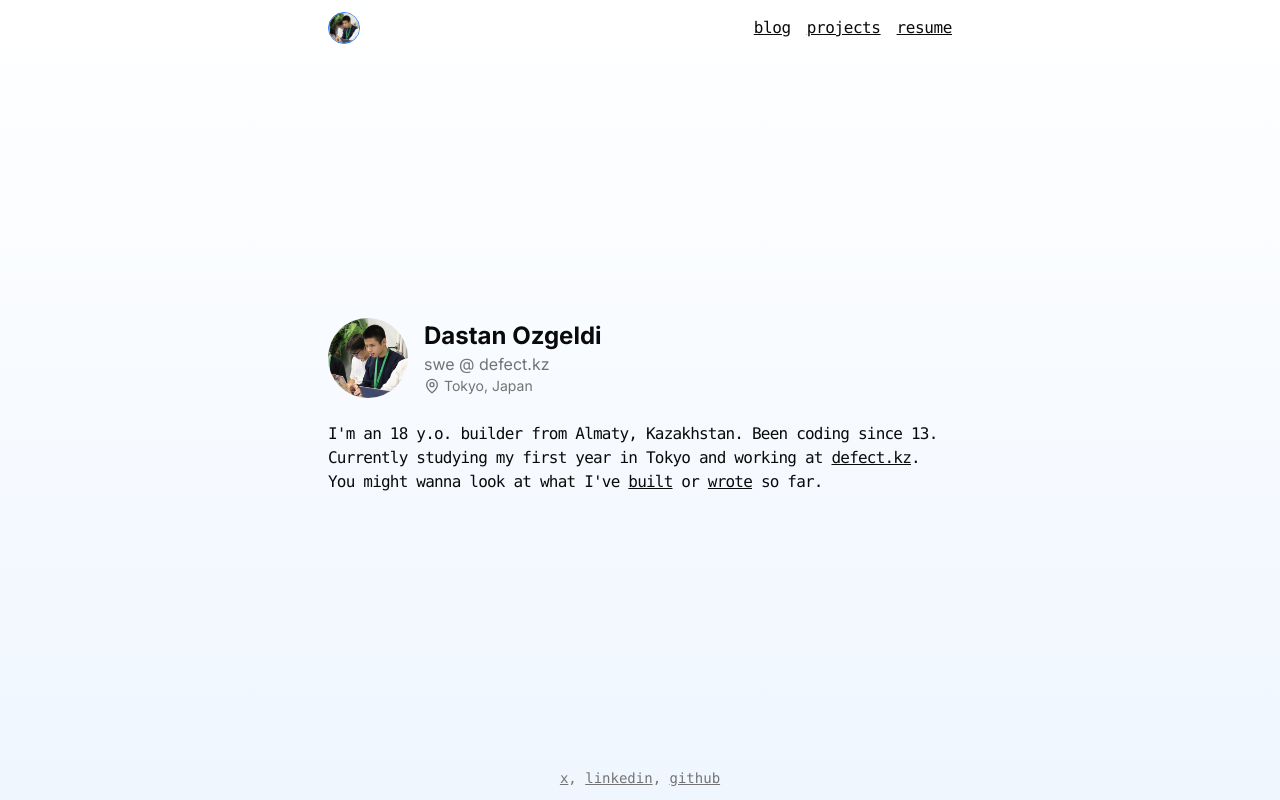
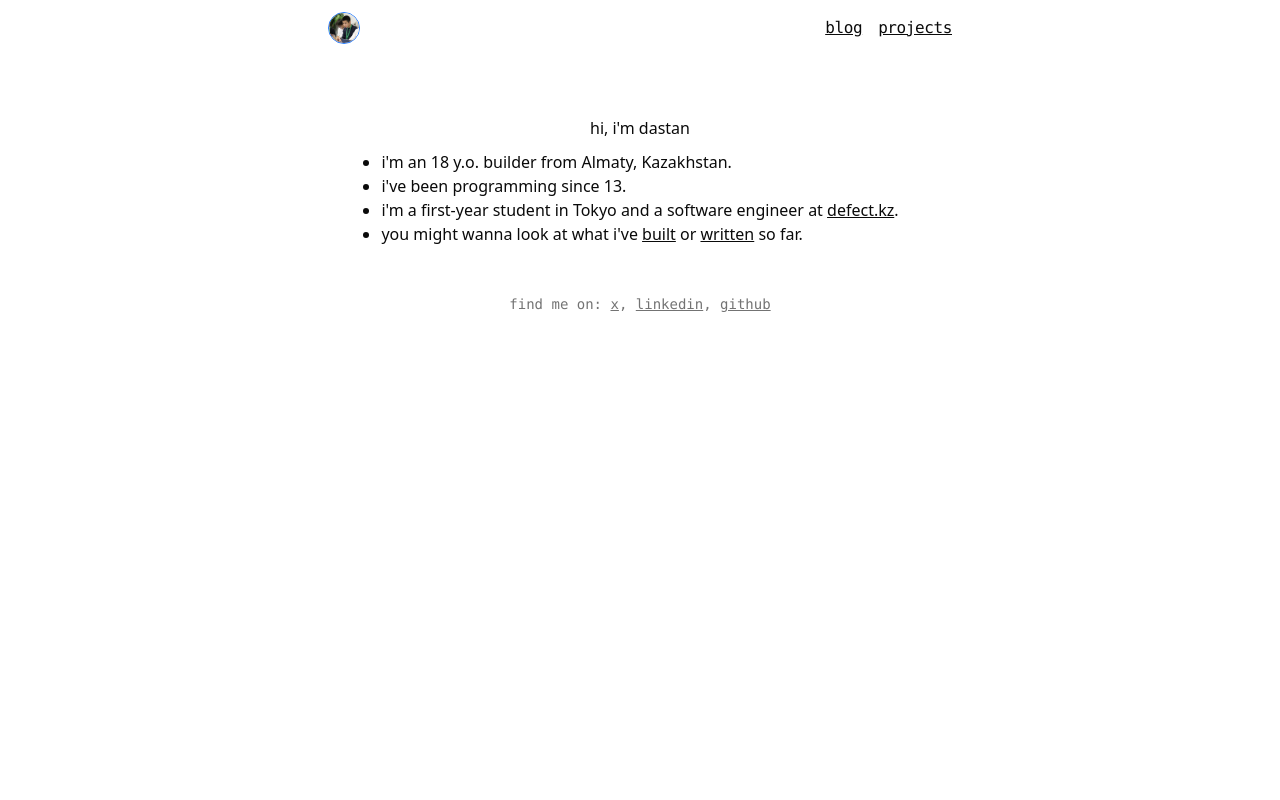
Before and after one commit to dastanozgeldi/dastanozgeldi.me, a Next.js app: page / in a window 1280 px wide. Built offline with nearby package versions, Linux system fonts and the light colour scheme.

Commit message:
website updates

```diff
--- a/app/layout.tsx
+++ b/app/layout.tsx
@@ -1,12 +1,8 @@
 import "@/styles/globals.css";
 import { Metadata } from "next";
-import { Inter } from "next/font/google";
 import { site } from "@/config/site";
-import { cn } from "@/lib/utils";
 import Nav from "@/components/nav";
 import Footer from "@/components/footer";
-
-const inter = Inter({ subsets: ["latin"] });
 
 export const metadata: Metadata = {
   metadataBase: new URL(site.url),
@@ -65,12 +61,7 @@ export default function RootLayout({
 }) {
   return (
     <html lang="en">
-      <body
-        className={cn(
-          "py-3 px-6 max-w-2xl m-auto min-h-screen flex flex-col space-y-6 bg-linear-to-b from-background to-blue-50",
-          inter.className
-        )}
-      >
+      <body className="py-3 px-6 max-w-2xl m-auto min-h-screen flex flex-col space-y-6">
         <Nav />
         {children}
         <Footer />
--- a/app/page.tsx
+++ b/app/page.tsx
@@ -1,43 +1,31 @@
 import Link from "next/link";
-import Image from "next/image";
-import { MapPinIcon } from "lucide-react";
 
 export default function Page() {
   return (
-    <div className="flex-1 flex flex-col space-y-6 items-center justify-center">
-      <header className="w-full flex items-center gap-4">
-        <Image
-          className="rounded-full"
-          src="/pfp.jpg"
-          width={80}
-          height={80}
-          alt="profile picture"
-        />
-        <div>
-          <h1 className="text-2xl font-bold">Dastan Ozgeldi</h1>
-          <p className="text-muted-foreground">swe @ defect.kz</p>
-          <p className="text-muted-foreground flex items-center gap-1 text-sm">
-            <MapPinIcon className="size-4" /> Tokyo, Japan
-          </p>
-        </div>
-      </header>
-
-      <p className="font-mono tracking-tighter">
-        I&apos;m an 18 y.o. builder from Almaty, Kazakhstan. Been coding since
-        13. Currently studying my first year in Tokyo and working at{" "}
-        <a href="https://defect.kz" className="font-mono underline">
+    <div className="my-12 flex flex-col space-y-2.5 items-center justify-center">
+      <p>hi, i'm dastan</p>
+      <ul className="list-disc">
+        <li>i&apos;m an 18 y.o. builder from Almaty, Kazakhstan.</li>
+        <li>i've been programming since 13.</li>
+        <li>
+          i'm a first-year student in Tokyo and a software engineer at{" "}
+          <a href="https://defect.kz" className="underline">
             defect.kz
           </a>
-        . You might wanna look at what I&apos;ve{" "}
-        <Link href="/projects" className="font-mono underline">
+          .
+        </li>
+        <li>
+          you might wanna look at what i've{" "}
+          <Link href="/projects" className="underline">
             built
           </Link>{" "}
           or{" "}
-        <Link href="/blog" className="font-mono underline">
-          wrote
+          <Link href="/blog" className="underline">
+            written
           </Link>{" "}
           so far.
-      </p>
+        </li>
+      </ul>
     </div>
   );
 }
--- a/components/footer.tsx
+++ b/components/footer.tsx
@@ -2,6 +2,7 @@ export default function Footer() {
   return (
     <footer className="flex items-center justify-center">
       <span className="text-sm text-muted-foreground font-mono">
+      find me on:{" "}
         <a
           href="https://x.com/dastanozgeldi"
           target="_blank"
--- a/components/nav.tsx
+++ b/components/nav.tsx
@@ -20,13 +20,6 @@ export default function Nav() {
         <Link href="/projects" className="font-mono tracking-tight underline">
           projects
         </Link>
-        <Link
-          href="/resume.pdf"
-          target="_blank"
-          className="font-mono tracking-tight underline"
-        >
-          resume
-        </Link>
       </div>
     </nav>
   );
```
Also changed, not shown: 2 other files (tests, documents, lock files or other folders). Lines whose indentation alone changed are shown as unchanged.
